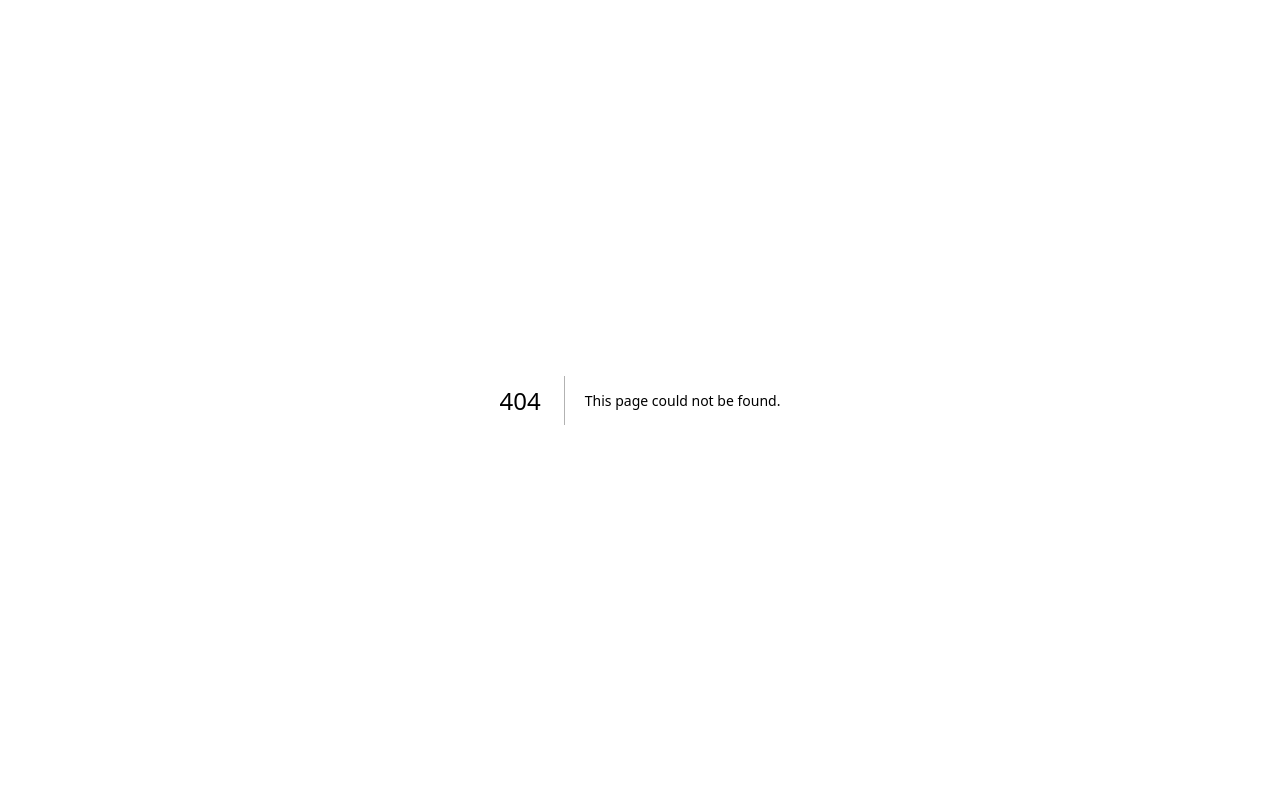
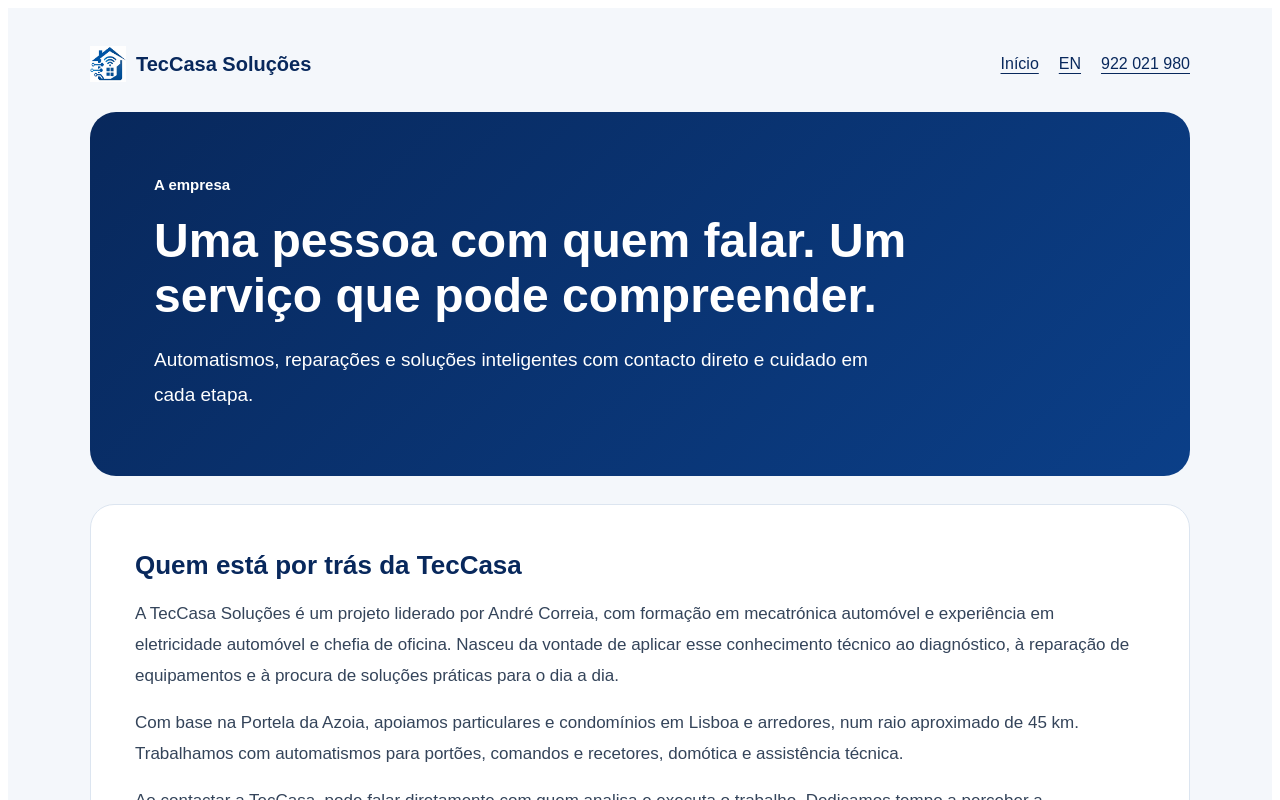
Before and after one commit to andrecorreiaauto-bit/teccasa-site, a Next.js app: page /a-empresa in a window 1280 px wide. Before the commit this address had no page. Shown: the top 800 px of the page. Built offline with nearby package versions, Linux system fonts and the light colour scheme.

Commit message:
Add TecCasa company identity: pages/a-empresa.js

```diff
--- /dev/null
+++ b/pages/a-empresa.js
@@ -0,0 +1,5 @@
+import CompanyPage from "../components/CompanyPage";
+
+export default function Empresa() {
+  return <CompanyPage />;
+}
```
